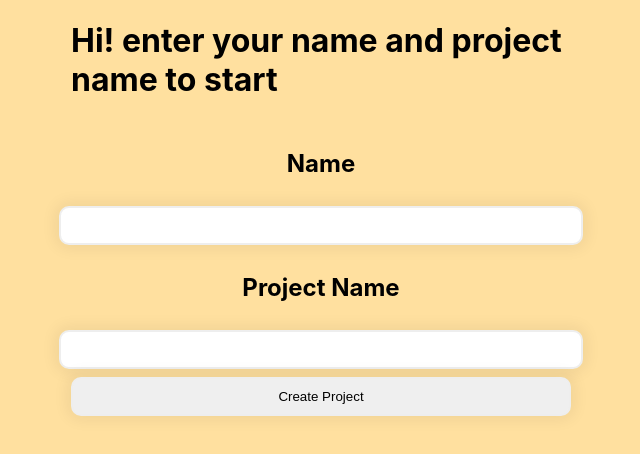
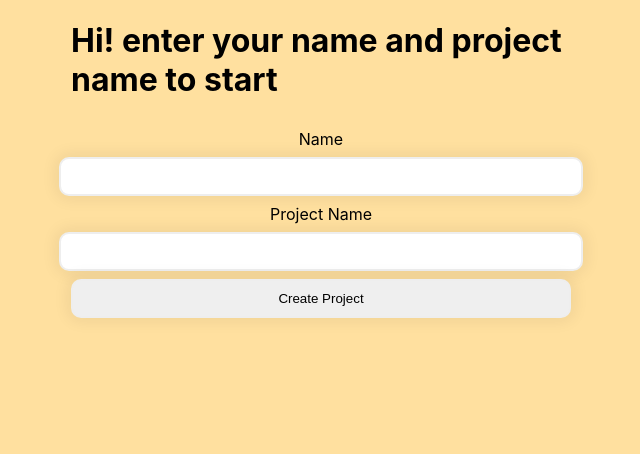
Before and after one commit to juanroyofullstack/to-do-app, a React (Create React App) app: page / in a window 1280 px wide. Shown: the top 454 px of the page, without its empty margins (319-959 px from the left). Built offline with nearby package versions, Linux system fonts and the light colour scheme.

Commit message:
add: form inscription validation first version

```diff
--- a/src/components/InscriptionForm.tsx
+++ b/src/components/InscriptionForm.tsx
@@ -9,33 +9,73 @@ interface WelcomeFormInterface {
     name: string;
     projectname: string;
 }
+interface FormErrorInterface {
+    name?: string;
+    projectname?: string;
+    isValid: boolean;
+}
+type Touched = Partial<Record<keyof WelcomeFormInterface, boolean>>
 
 export const InscriptionForm: React.FC = (): JSX.Element => {
-    const dispatch = useDispatch();
-
     const [formData, setFormData] = useState<WelcomeFormInterface>({
         name: '',
         projectname: ''
     });
+    const [errors, setErrors] = useState<FormErrorInterface>({
+        name: '',
+        projectname: '',
+        isValid: false,
+    });
+
+    const dispatch = useDispatch();
+
+    const validateForm = () => {
+        let isValid = true;
+        const newErrors: FormErrorInterface = {
+            name: '',
+            projectname: '',
+            isValid: false
+        };
+
+        if (!formData.name) {
+            newErrors.name = "Name is required";
+            isValid = false;
+        }
+
+        if (!formData.projectname) {
+            newErrors.projectname = "Project Name is required";
+            isValid = false;
+        }
+
+        setErrors({...newErrors, isValid});
+        return isValid;
+    };
 
     const handleChange = (e: React.ChangeEvent<HTMLInputElement>): void => {
-        const {name, value} = e.target;
+        const { name, value } = e.target;
+        validateForm();
         setFormData(prevData => ({...prevData, [name]: value}));
     };
 
-    const submitForm = (e: React.SyntheticEvent): CreateAction => {
+    const submitForm = (e: React.SyntheticEvent): CreateAction | void => {
         e.preventDefault();
-        return dispatch(addProject({...formData, created: true}));
+        if(validateForm()) {
+            return dispatch(addProject({...formData, created: true}));
+        }
+        return undefined;
+
     };
 
     return (
         <div className="InscriptionForm">
             <form onSubmit={submitForm}>
                 <h1>Hi! enter your name and project name to start</h1>
-                <h2>Name</h2>
-                <input name="name"  onChange={handleChange}/>
-                <h2>Project Name</h2>
-                <input name="projectname"  onChange={handleChange}/>
+                <label htmlFor="name">Name</label>
+                <input id="name" name="name"  onChange={handleChange}/>
+                {errors.name && <div className="error">{errors.name}</div>}
+                <label htmlFor="projectname">Project Name</label>
+                <input id="projectname" name="projectname"  onChange={handleChange}/>
+                {errors.projectname && <div className="error">{errors.projectname}</div>}
                 <button type="submit">Create Project</button>
             </form>
         </div>
```
